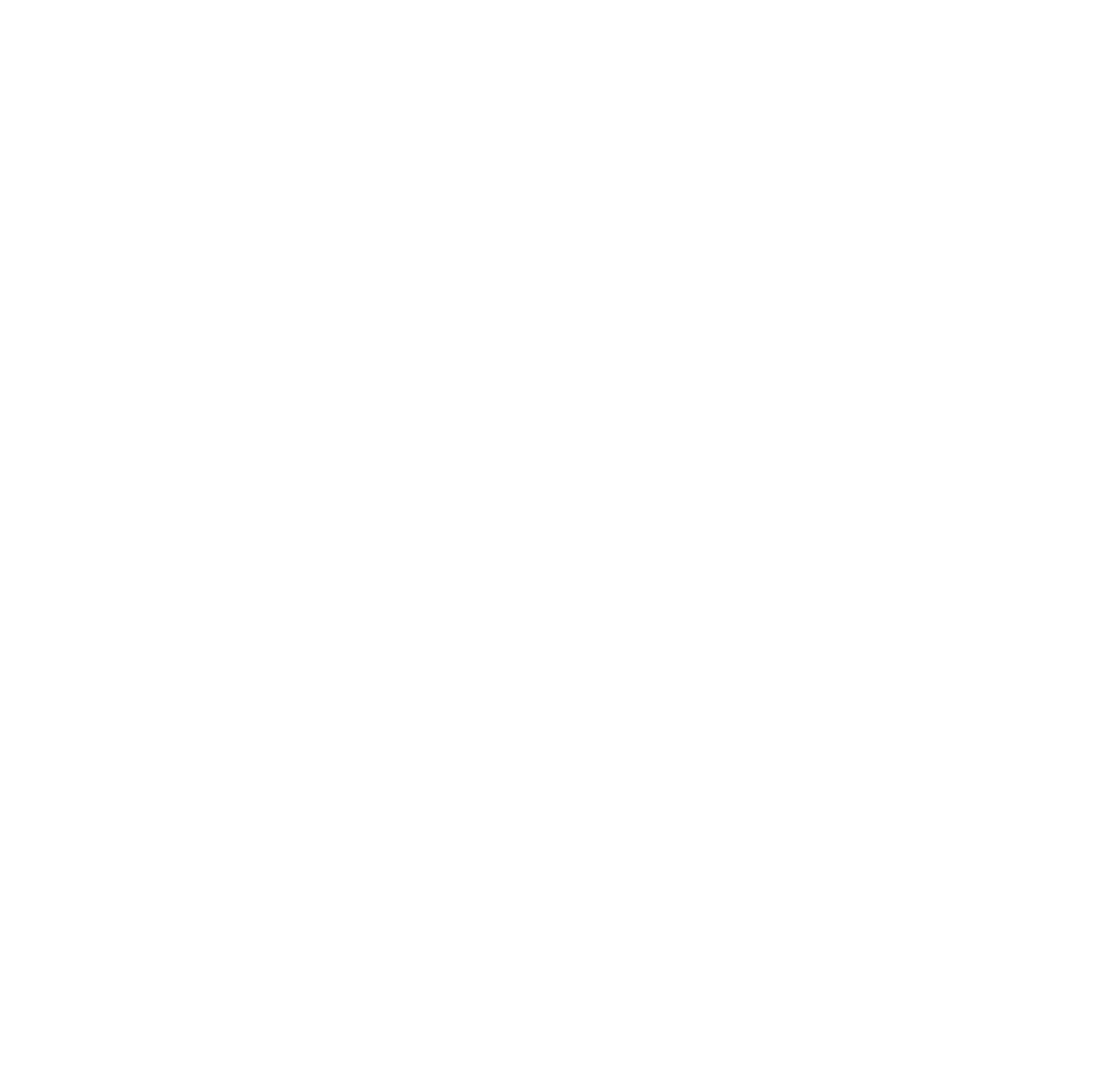
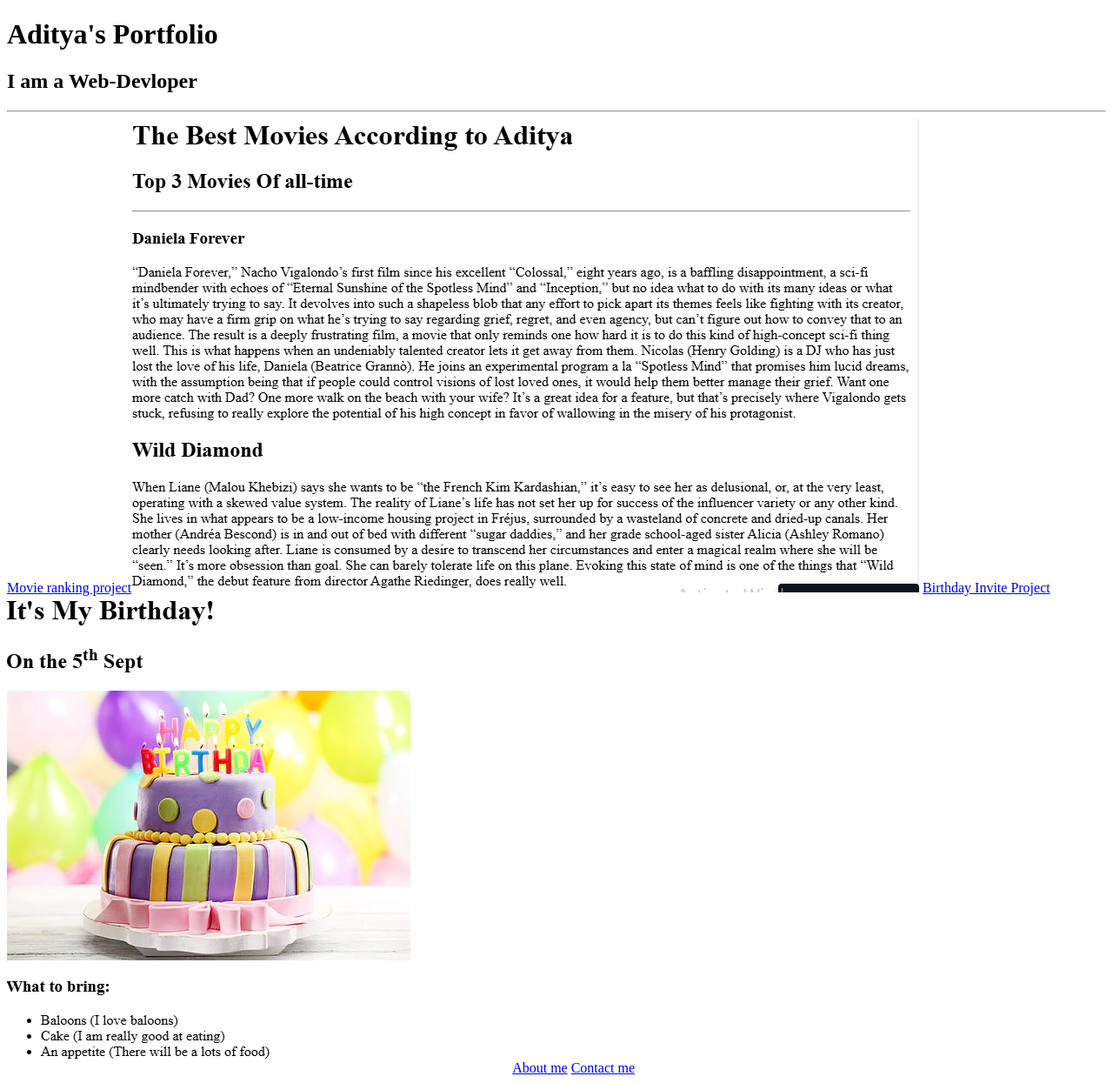
Before and after one commit to aditya050907114/html-portfolio, a plain HTML site: page index.html in a window 1280 px wide. Shown: the whole page at 87% size. Before the commit the page ends 800 px from the top, so only its background shows below. Drawn offline with Linux system fonts and the light colour scheme.

Commit message:
Update index.html

```diff
--- a/index.html
+++ b/index.html
@@ -1,5 +1,21 @@
 <!-- TODO 1: Create the HTML Boilerplate -->
-
+<!DOCTYPE html>
+<html lang="en">
+    <head>
+        <meta charset="UTF-8">
+        <meta name="viewport" content="width=device-width,initial-scale=1.0">
+        <title>web</title>
+    </head>
+    <body>
+        <h1>Aditya's Portfolio</h1>
+        <h2>I am a Web-Devloper</h2>
+        <hr>
+        <a href="./public/movie-ranking.html">Movie ranking project</a><img src="./assets/images/movie ranking.png" alt="movie ranking">
+        <a href="./public/birthday-invite.html">Birthday Invite Project</a><img src="./assets/images/birthday.png" alt="birthday invite">
+        <a href="./public/about.html">About me</a>
+        <a href="./public/contact.html">Contact me</a>
+    </body>
+</html>
 <!-- TODO 2: Add Your previous projects' HTML into the public folder -->
 
 <!-- TODO 3: Take screenshots of your project previews and add the images to the images folder -->
```
